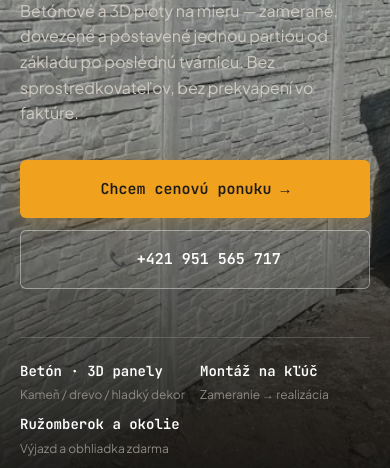
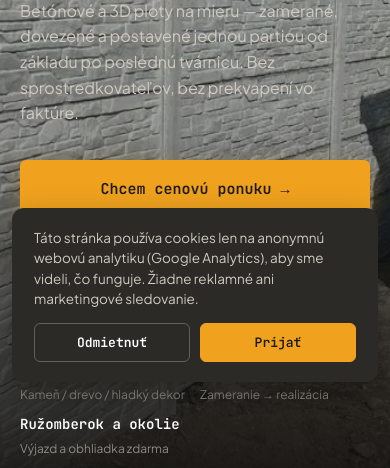
Before and after one commit to radovanvanik-art/BP-ploty, a plain HTML site: page index.html in a window 390 px wide. Shown: the part 376-844 px from the top of the page. Drawn offline with Linux system fonts and the light colour scheme; a web font is replaced by a local one.

Commit message:
Add cookie consent banner and defer GA load for faster mobile paint
Adds a Consent Mode v2 cookie banner (analytics_storage denied by
default, granted only after accept) and defers the gtag.js fetch
until window load so it no longer competes with the hero image for
bandwidth on the critical rendering path.

```diff
--- a/assets/site.js
+++ b/assets/site.js
@@ -93,4 +93,28 @@
       window.scrollTo({top:0, behavior: window.matchMedia('(prefers-reduced-motion: reduce)').matches ? 'auto' : 'smooth'});
     });
   }
+
+  // Cookie consent (Google Consent Mode v2 — analytics_storage only, no ads/marketing cookies used)
+  const cookieBanner = document.getElementById('cookieBanner');
+  if(cookieBanner){
+    const CONSENT_KEY = 'bp_cookie_consent';
+    const stored = localStorage.getItem(CONSENT_KEY);
+    function applyConsent(value){
+      if(window.gtag){
+        gtag('consent', 'update', {analytics_storage: value === 'granted' ? 'granted' : 'denied'});
+      }
+    }
+    function chooseConsent(value){
+      localStorage.setItem(CONSENT_KEY, value);
+      applyConsent(value);
+      cookieBanner.classList.remove('show');
+    }
+    if(stored){
+      applyConsent(stored);
+    } else {
+      cookieBanner.classList.add('show');
+    }
+    document.getElementById('cookieAccept')?.addEventListener('click', ()=>chooseConsent('granted'));
+    document.getElementById('cookieDecline')?.addEventListener('click', ()=>chooseConsent('denied'));
+  }
 })();
--- a/assets/style.css
+++ b/assets/style.css
@@ -989,3 +989,63 @@
   }
   .to-top.show{opacity:1;pointer-events:auto;transform:translateY(0);}
   @media(min-width:761px){.to-top{bottom:32px;}}
+
+  /* Cookie consent banner */
+  .cookie-banner{
+    position:fixed;
+    left:20px;
+    bottom:20px;
+    z-index:300;
+    max-width:400px;
+    width:calc(100% - 40px);
+    background:var(--concrete-dark);
+    color:var(--white);
+    border-radius:var(--radius-m);
+    padding:20px 22px;
+    box-shadow:0 12px 32px rgba(0,0,0,0.35);
+    opacity:0;
+    visibility:hidden;
+    transform:translateY(12px);
+    transition:opacity .3s ease, transform .3s ease, visibility 0s linear .3s;
+  }
+  .cookie-banner.show{
+    opacity:1;
+    visibility:visible;
+    transform:translateY(0);
+    transition:opacity .3s ease, transform .3s ease;
+  }
+  .cookie-banner-text{
+    font-size:13.5px;
+    line-height:1.5;
+    color:var(--concrete-light);
+    margin-bottom:14px;
+  }
+  .cookie-banner-actions{display:flex;gap:10px;}
+  .cookie-btn{
+    flex:1;
+    font-family:var(--mono);
+    font-size:13px;
+    font-weight:600;
+    padding:10px 14px;
+    border-radius:var(--radius-s);
+    cursor:pointer;
+    border:1.5px solid rgba(255,255,255,0.25);
+    background:transparent;
+    color:var(--white);
+  }
+  .cookie-decline:hover{border-color:var(--white);}
+  .cookie-accept{
+    background:var(--amber);
+    color:var(--ink);
+    border-color:var(--amber);
+  }
+  .cookie-accept:hover{background:var(--white);border-color:var(--white);}
+  @media(max-width:760px){
+    .cookie-banner{
+      left:12px;
+      right:12px;
+      bottom:calc(74px + var(--safe-b) + 12px);
+      width:auto;
+      max-width:none;
+    }
+  }
--- a/index.html
+++ b/index.html
@@ -116,12 +116,22 @@
 <link href="https://fonts.googleapis.com/css2?family=Unbounded:wght@500;700;900&family=Plus+Jakarta+Sans:wght@400;500;600;700;800&family=JetBrains+Mono:wght@400;500;600;700&display=swap" rel="stylesheet" media="print" onload="this.media='all'">
 <noscript><link href="https://fonts.googleapis.com/css2?family=Unbounded:wght@500;700;900&family=Plus+Jakarta+Sans:wght@400;500;600;700;800&family=JetBrains+Mono:wght@400;500;600;700&display=swap" rel="stylesheet"></noscript>
 <link rel="stylesheet" href="assets/style.css">
-<script async src="https://www.googletagmanager.com/gtag/js?id=G-FCX9F0HGDW"></script>
 <script>
   window.dataLayer = window.dataLayer || [];
   function gtag(){dataLayer.push(arguments);}
+  gtag('consent', 'default', {analytics_storage: 'denied'});
   gtag('js', new Date());
   gtag('config', 'G-FCX9F0HGDW');
+  function bpLoadGA(){
+    if(window.bpGaLoaded) return;
+    window.bpGaLoaded = true;
+    var s = document.createElement('script');
+    s.async = true;
+    s.src = 'https://www.googletagmanager.com/gtag/js?id=G-FCX9F0HGDW';
+    document.head.appendChild(s);
+  }
+  if(document.readyState === 'complete'){ bpLoadGA(); }
+  else { window.addEventListener('load', bpLoadGA); }
 </script>
 </head>
 <body>
@@ -449,6 +459,14 @@
 
 <button class="to-top" id="toTopBtn" aria-label="Späť hore">↑</button>
 
+<div class="cookie-banner" id="cookieBanner">
+  <div class="cookie-banner-text">Táto stránka používa cookies len na anonymnú webovú analytiku (Google Analytics), aby sme videli, čo funguje. Žiadne reklamné ani marketingové sledovanie.</div>
+  <div class="cookie-banner-actions">
+    <button class="cookie-btn cookie-decline" id="cookieDecline">Odmietnuť</button>
+    <button class="cookie-btn cookie-accept" id="cookieAccept">Prijať</button>
+  </div>
+</div>
+
 <script>
   // Material tabs
   const tabs = document.querySelectorAll('.material-tab');
```
Also changed, not shown: kontakt/index.html (+19 -1 lines), realizacie/index.html (+19 -1 lines).
